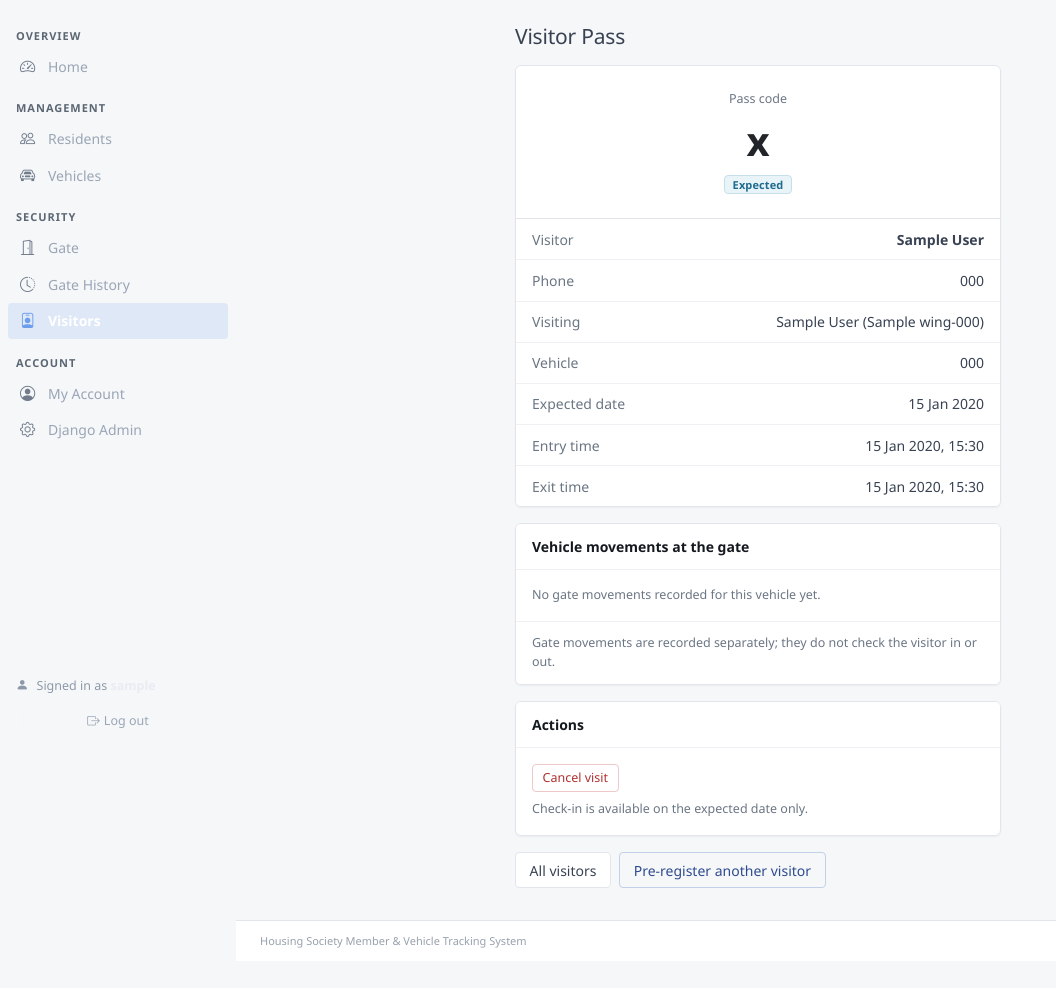
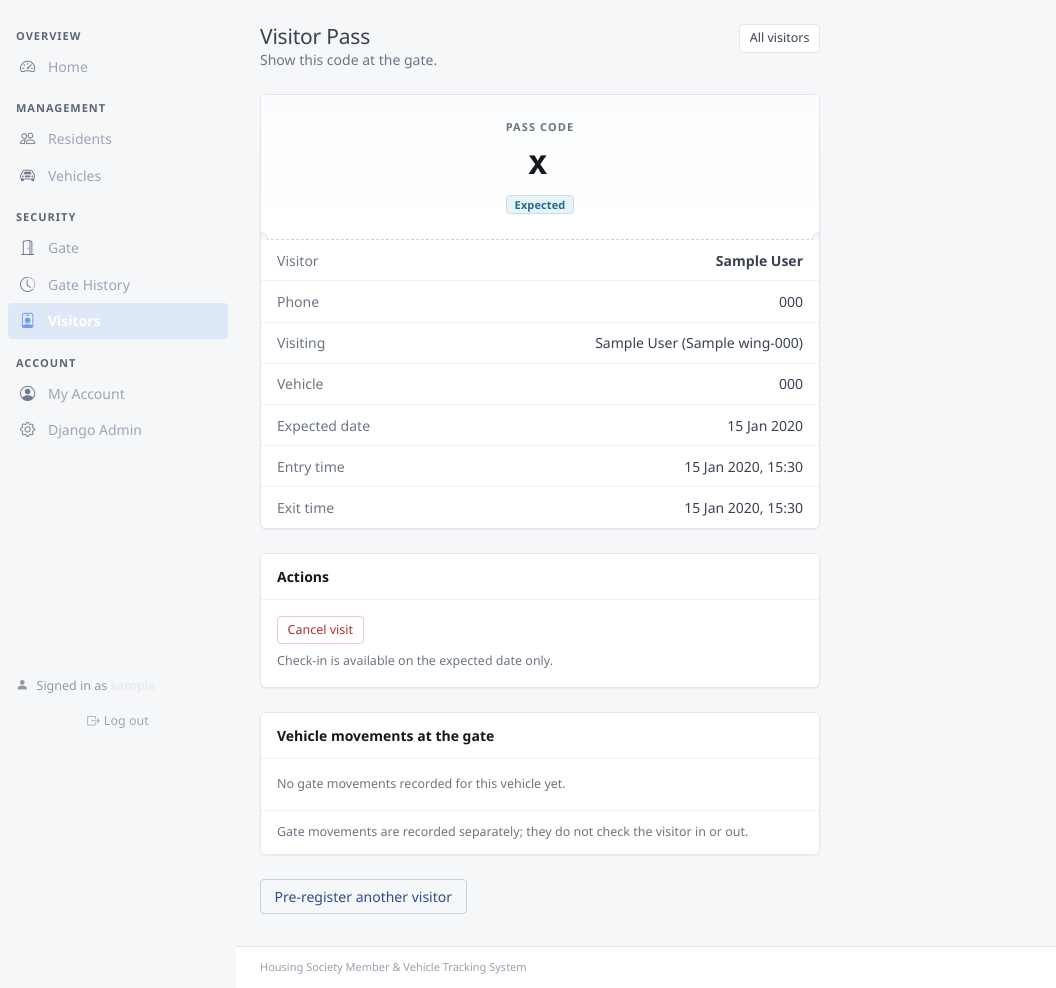
Before and after one commit to gaurivvv/HousingSocietyVTS, a Django app: page /visitors/1/ in a window 1280 px wide. Shown: the part 52-1040 px from the top of the page, without its empty margins (0-1056 px from the left). Before the commit the page ends 1000 px from the top, so only its background shows below. Run offline with Django 5.2, Linux system fonts and the light colour scheme; a user stored in the database is signed in; tables that the repository leaves empty hold one stand-in row (values such as "Sample post"); data that the repository does not hold is empty.

Commit message:
Redesign the resident portal, forms and visitor pass

```diff
--- a/static/css/style.css
+++ b/static/css/style.css
@@ -805,3 +805,63 @@ body:has(.auth-screen) { background: #eef1f5; }
 .form-actions .btn-primary { min-width: 140px; }
 
 .form-footer { font-size: var(--t-sm); color: var(--c-muted); }
+
+/* ============================================================
+   Visitor pass
+   ============================================================ */
+
+.pass-screen { max-width: 560px; }
+
+.pass-card {
+    background: var(--c-surface);
+    border: 1px solid var(--c-line);
+    border-radius: var(--radius);
+    box-shadow: var(--shadow);
+    overflow: hidden;
+}
+
+.pass-card-top {
+    padding: var(--s-5) var(--s-4);
+    text-align: center;
+    background: linear-gradient(180deg, #fbfcfd 0%, #ffffff 100%);
+    border-bottom: 1px dashed transparent;
+}
+
+.pass-card-label {
+    display: block;
+    font-size: var(--t-xs);
+    font-weight: 600;
+    letter-spacing: .1em;
+    text-transform: uppercase;
+    color: var(--c-muted);
+    margin-bottom: var(--s-2);
+}
+
+.pass-card-code {
+    font-family: "Cascadia Mono", Consolas, "Courier New", monospace;
+    font-size: 2.125rem;
+    font-weight: 700;
+    letter-spacing: .14em;
+    color: var(--c-ink);
+    line-height: 1.1;
+    margin-bottom: var(--s-3);
+}
+
+/* A perforated edge, the way a real pass or ticket is separated */
+.pass-card-perforation {
+    height: 1px;
+    border-top: 1px dashed #cfd5de;
+    position: relative;
+}
+.pass-card-perforation::before,
+.pass-card-perforation::after {
+    content: "";
+    position: absolute;
+    top: -8px;
+    width: 15px; height: 15px;
+    border-radius: 50%;
+    background: var(--c-canvas);
+    border: 1px solid var(--c-line);
+}
+.pass-card-perforation::before { left: -8px; }
+.pass-card-perforation::after  { right: -8px; }
--- a/templates/visitors/visitor_detail.html
+++ b/templates/visitors/visitor_detail.html
@@ -3,14 +3,19 @@
 {% block title %}Visitor Pass {{ visitor.pass_code }}{% endblock %}
 
 {% block content %}
-<div class="row justify-content-center">
-    <div class="col-lg-6">
-        <h1 class="h3 mb-3">Visitor Pass</h1>
+<div class="pass-screen">
+    <div class="page-header">
+        <div>
+            <h1 class="h3 mb-0">Visitor Pass</h1>
+            <p class="text-muted small mb-0">Show this code at the gate.</p>
+        </div>
+        <a href="{% url 'visitors:visitor_list' %}" class="btn btn-outline-secondary btn-sm">All visitors</a>
+    </div>
 
-        <div class="card">
-            <div class="card-body text-center py-4">
-                <div class="text-muted small">Pass code</div>
-                <div class="display-6 fw-semibold my-2">{{ visitor.pass_code }}</div>
+    <div class="pass-card">
+        <div class="pass-card-top">
+            <span class="pass-card-label">Pass code</span>
+            <div class="pass-card-code">{{ visitor.pass_code }}</div>
             {% if visitor.status == "EXPECTED" %}
                 <span class="badge text-bg-info">{{ visitor.get_status_display }}</span>
             {% elif visitor.status == "CHECKED_IN" %}
@@ -23,6 +28,9 @@
                 <span class="badge text-bg-warning">{{ visitor.get_status_display }}</span>
             {% endif %}
         </div>
+
+        <div class="pass-card-perforation"></div>
+
         <ul class="list-group list-group-flush">
             <li class="list-group-item d-flex justify-content-between">
                 <span class="text-muted">Visitor</span>
@@ -55,8 +63,20 @@
         </ul>
     </div>
 
+    {% if visitor.can_check_in or visitor.can_check_out or visitor.can_cancel %}
+        <div class="card mt-4">
+            <div class="card-header bg-white fw-semibold">Actions</div>
+            <div class="card-body">
+                {% include "visitors/_actions.html" %}
+                {% if visitor.status == "EXPECTED" and not visitor.can_check_in %}
+                    <div class="form-text mt-2">Check-in is available on the expected date only.</div>
+                {% endif %}
+            </div>
+        </div>
+    {% endif %}
+
     {% if visitor.vehicle_number %}
-            <div class="card mt-3">
+        <div class="card mt-4">
             <div class="card-header bg-white fw-semibold">Vehicle movements at the gate</div>
             {% if gate_logs %}
                 <ul class="list-group list-group-flush">
@@ -65,11 +85,11 @@
                             <span class="text-nowrap">{{ log.timestamp|date:"d M Y, H:i" }}</span>
                             <span>
                                 {% if log.movement_type == "ENTRY" %}
-                                        <span class="badge text-bg-primary">Entry</span>
+                                    <span class="badge movement-entry">Entry</span>
                                 {% else %}
-                                        <span class="badge text-bg-secondary">Exit</span>
+                                    <span class="badge movement-exit">Exit</span>
                                 {% endif %}
-                                    <span class="fw-semibold ms-1">{{ log.plate_number }}</span>
+                                <span class="plate ms-2">{{ log.plate_number }}</span>
                             </span>
                         </li>
                     {% endfor %}
@@ -83,22 +103,8 @@
         </div>
     {% endif %}
 
-        {% if visitor.can_check_in or visitor.can_check_out or visitor.can_cancel %}
-            <div class="card mt-3">
-                <div class="card-header bg-white fw-semibold">Actions</div>
-                <div class="card-body">
-                    {% include "visitors/_actions.html" %}
-                    {% if visitor.status == "EXPECTED" and not visitor.can_check_in %}
-                        <div class="form-text mt-2">Check-in is available on the expected date only.</div>
-                    {% endif %}
-                </div>
-            </div>
-        {% endif %}
-
-        <div class="mt-3 d-flex flex-wrap gap-2">
-            <a href="{% url 'visitors:visitor_list' %}" class="btn btn-outline-secondary">All visitors</a>
+    <div class="mt-4 d-flex flex-wrap gap-2">
         <a href="{% url 'visitors:visitor_create' %}" class="btn btn-outline-primary">Pre-register another visitor</a>
     </div>
 </div>
-</div>
 {% endblock %}
```
Lines whose indentation alone changed are shown as unchanged.
